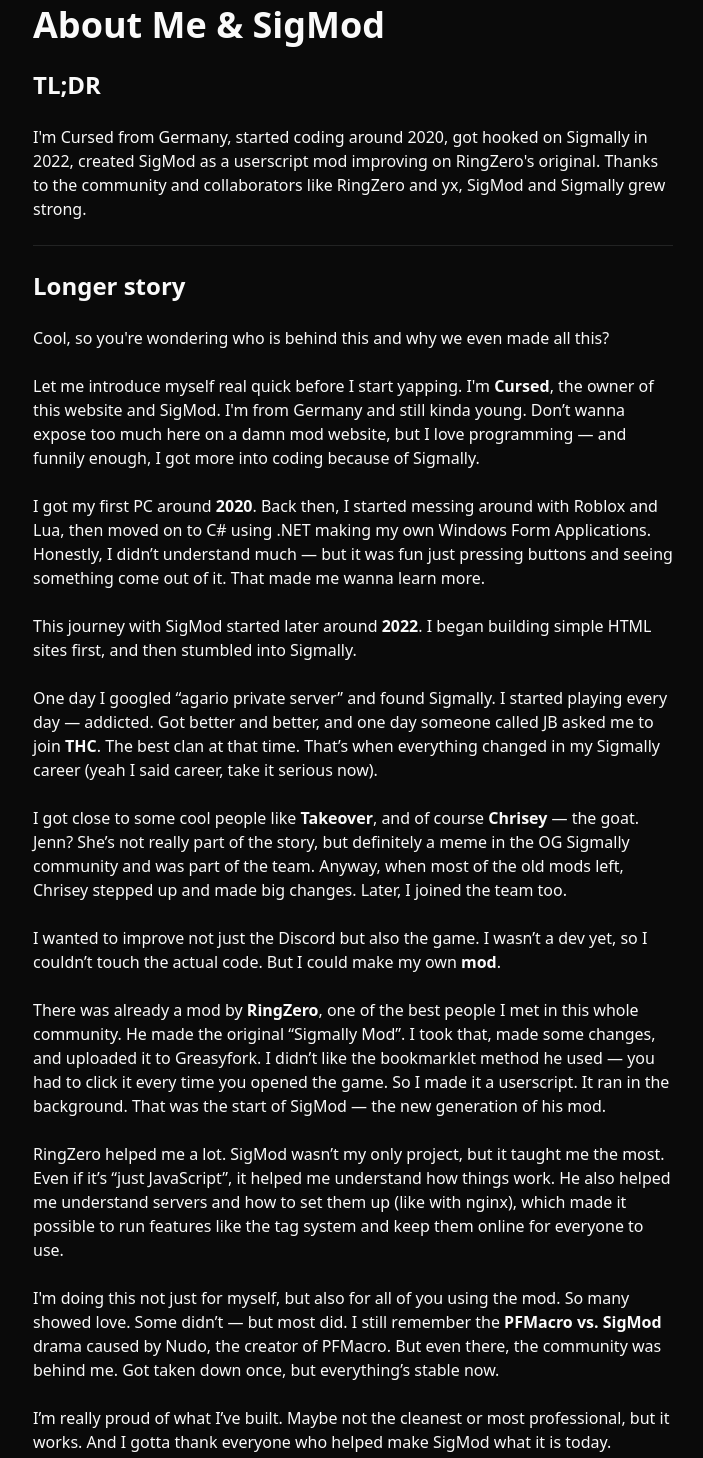
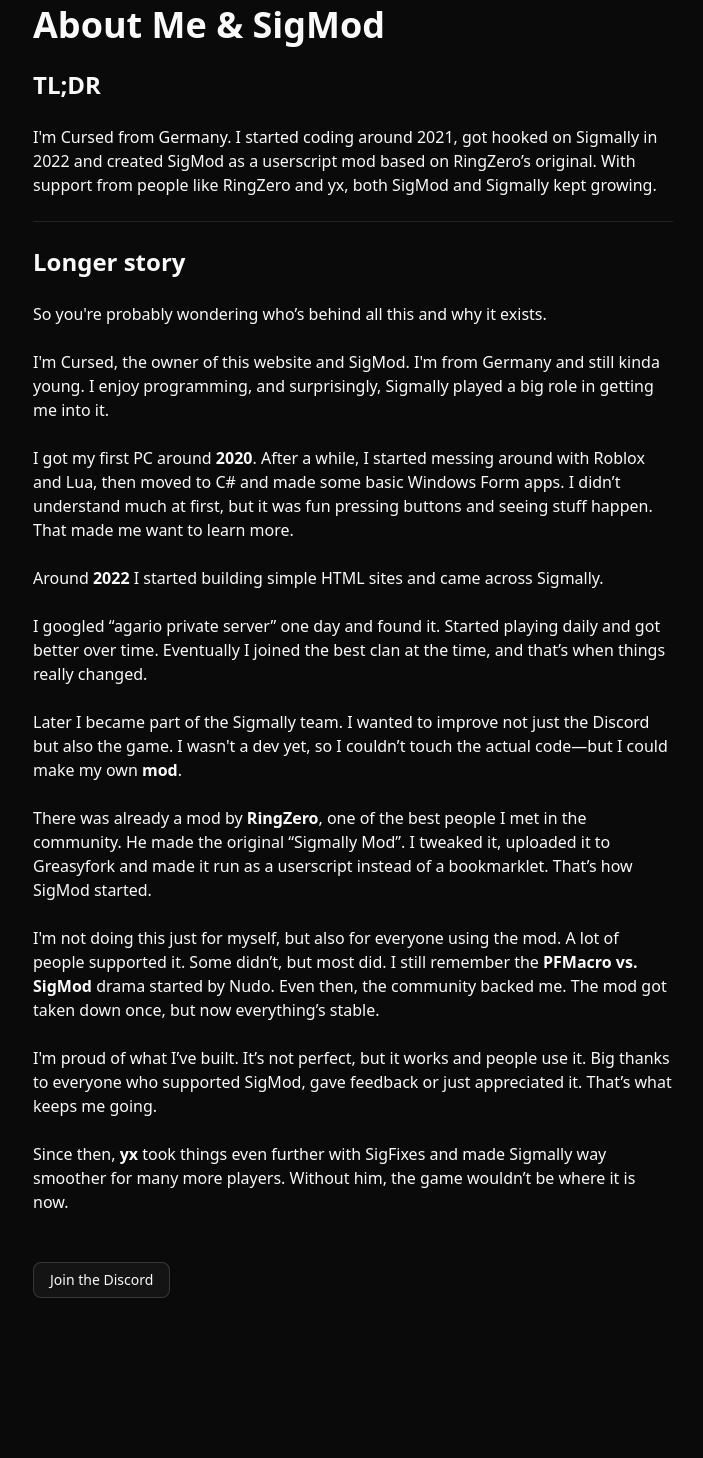
Before and after one commit to czrsd/sigmod-website, a Next.js app: page /about in a window 1280 px wide. Shown: the part 260-1718 px from the top of the page, without its empty margins (287-990 px from the left). After the commit the page ends 1654 px from the top, so only its background shows below. Built offline with nearby package versions, Linux system fonts and the light colour scheme.

Commit message:
Change about text

```diff
--- a/app/about/page.tsx
+++ b/app/about/page.tsx
@@ -10,110 +10,78 @@
 
             <h3 className='text-2xl font-semibold'>TL;DR</h3>
             <p>
-                I'm Cursed from Germany, started coding around 2020, got hooked
-                on Sigmally in 2022, created SigMod as a userscript mod
-                improving on RingZero's original. Thanks to the community and
-                collaborators like RingZero and yx, SigMod and Sigmally grew
-                strong.
+                I'm Cursed from Germany. I started coding around 2021, got
+                hooked on Sigmally in 2022 and created SigMod as a userscript
+                mod based on RingZero’s original. With support from people like
+                RingZero and yx, both SigMod and Sigmally kept growing.
             </p>
 
             <hr />
 
             <h3 className='text-2xl font-semibold'>Longer story</h3>
-
             <p>
-                Cool, so you're wondering who is behind this and why we even
-                made all this?
+                So you're probably wondering who’s behind all this and why it
+                exists.
             </p>
 
             <p>
-                Let me introduce myself real quick before I start yapping. I'm{' '}
-                <strong>Cursed</strong>, the owner of this website and SigMod.
-                I'm from Germany and still kinda young. Don’t wanna expose too
-                much here on a damn mod website, but I love programming — and
-                funnily enough, I got more into coding because of Sigmally.
+                I'm Cursed, the owner of this website and SigMod. I'm from
+                Germany and still kinda young. I enjoy programming, and
+                surprisingly, Sigmally played a big role in getting me into it.
             </p>
 
             <p>
-                I got my first PC around <strong>2020</strong>. Back then, I
-                started messing around with Roblox and Lua, then moved on to C#
-                using .NET making my own Windows Form Applications. Honestly, I
-                didn’t understand much — but it was fun just pressing buttons
-                and seeing something come out of it. That made me wanna learn
-                more.
+                I got my first PC around <strong>2020</strong>. After a while, I
+                started messing around with Roblox and Lua, then moved to C# and
+                made some basic Windows Form apps. I didn’t understand much at
+                first, but it was fun pressing buttons and seeing stuff happen.
+                That made me want to learn more.
             </p>
 
             <p>
-                This journey with SigMod started later around{' '}
-                <strong>2022</strong>. I began building simple HTML sites first,
-                and then stumbled into Sigmally.
+                Around <strong>2022</strong> I started building simple HTML
+                sites and came across Sigmally.
             </p>
 
             <p>
-                One day I googled “agario private server” and found Sigmally. I
-                started playing every day — addicted. Got better and better, and
-                one day someone called JB asked me to join <strong>THC</strong>.
-                The best clan at that time. That’s when everything changed in my
-                Sigmally career (yeah I said career, take it serious now).
+                I googled “agario private server” one day and found it. Started
+                playing daily and got better over time. Eventually I joined the
+                best clan at the time, and that’s when things really changed.
             </p>
 
             <p>
-                I got close to some cool people like <strong>Takeover</strong>,
-                and of course <strong>Chrisey</strong> — the goat. Jenn? She’s
-                not really part of the story, but definitely a meme in the OG
-                Sigmally community and was part of the team. Anyway, when most
-                of the old mods left, Chrisey stepped up and made big changes.
-                Later, I joined the team too.
-            </p>
-
-            <p>
-                I wanted to improve not just the Discord but also the game. I
-                wasn’t a dev yet, so I couldn’t touch the actual code. But I
-                could make my own <strong>mod</strong>.
+                Later I became part of the Sigmally team. I wanted to improve
+                not just the Discord but also the game. I wasn't a dev yet, so I
+                couldn’t touch the actual code—but I could make my own{' '}
+                <strong>mod</strong>.
             </p>
 
             <p>
                 There was already a mod by <strong>RingZero</strong>, one of the
-                best people I met in this whole community. He made the original
-                “Sigmally Mod”. I took that, made some changes, and uploaded it
-                to Greasyfork. I didn’t like the bookmarklet method he used —
-                you had to click it every time you opened the game. So I made it
-                a userscript. It ran in the background. That was the start of
-                SigMod — the new generation of his mod.
+                best people I met in the community. He made the original
+                “Sigmally Mod”. I tweaked it, uploaded it to Greasyfork and made
+                it run as a userscript instead of a bookmarklet. That’s how
+                SigMod started.
             </p>
 
             <p>
-                RingZero helped me a lot. SigMod wasn’t my only project, but it
-                taught me the most. Even if it’s “just JavaScript”, it helped me
-                understand how things work. He also helped me understand servers
-                and how to set them up (like with nginx), which made it possible
-                to run features like the tag system and keep them online for
-                everyone to use.
+                I'm not doing this just for myself, but also for everyone using
+                the mod. A lot of people supported it. Some didn’t, but most
+                did. I still remember the <strong>PFMacro vs. SigMod</strong>{' '}
+                drama started by Nudo. Even then, the community backed me. The
+                mod got taken down once, but now everything’s stable.
             </p>
 
             <p>
-                I'm doing this not just for myself, but also for all of you
-                using the mod. So many showed love. Some didn’t — but most did.
-                I still remember the <strong>PFMacro vs. SigMod</strong> drama
-                caused by Nudo, the creator of PFMacro. But even there, the
-                community was behind me. Got taken down once, but everything’s
-                stable now.
+                I'm proud of what I’ve built. It’s not perfect, but it works and
+                people use it. Big thanks to everyone who supported SigMod, gave
+                feedback or just appreciated it. That’s what keeps me going.
             </p>
 
             <p>
-                I’m really proud of what I’ve built. Maybe not the cleanest or
-                most professional, but it works. And I gotta thank everyone who
-                helped make SigMod what it is today. Whether you gave feedback,
-                used it, or showed a smile when winning a giveaway — you made
-                this worth it. That’s why I keep going.
-            </p>
-
-            <p>
-                Since it’s not just SigMod anymore, <strong>yx</strong> decided
-                to take things even further and improve Sigmally on another
-                level with SigFixes. I respect his skills a lot — he really made
-                Sigmally smooth and playable for so many more people. Without
-                him, the game wouldn’t be where it is right now.
+                Since then, <strong>yx</strong> took things even further with
+                SigFixes and made Sigmally way smoother for many more players.
+                Without him, the game wouldn’t be where it is now.
             </p>
 
             <div className='pt-6'>
```
